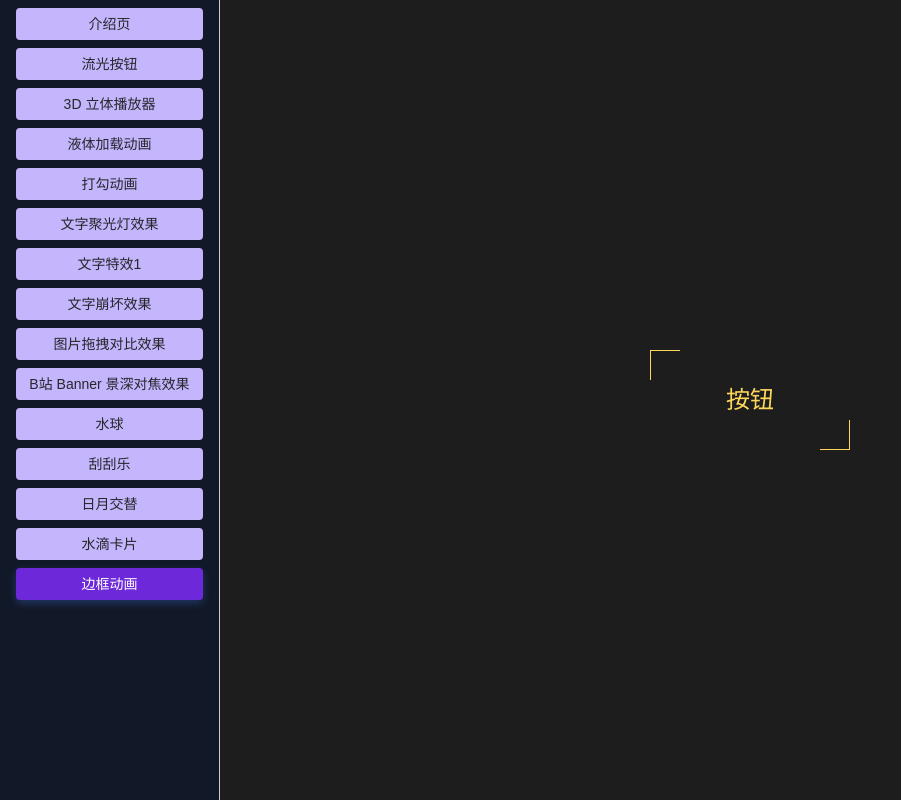
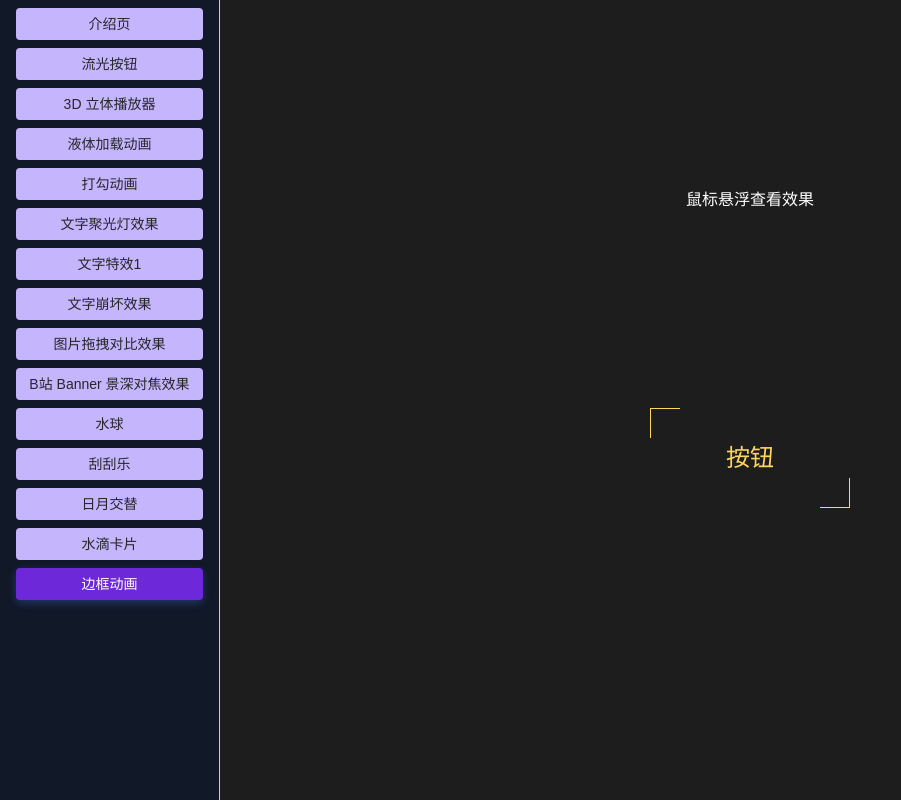
Before and after one commit to gossypol/effect-collection, a Vue app: page /border-animation in a window 1280 px wide. Shown: the whole page, without its empty margins (0-901 px from the left). Built offline with nearby package versions, Linux system fonts and the light colour scheme.

Commit message:
feat: :sparkles: 边框动画按钮新增提示

```diff
--- a/src/views/border-animation/index.vue
+++ b/src/views/border-animation/index.vue
@@ -1,5 +1,6 @@
 <template>
   <div class="graph">
+    <div class="tips">鼠标悬浮查看效果</div>
     <div class="button">按钮</div>
   </div>
 </template>
@@ -14,6 +15,14 @@ export default {};
   display: flex;
   justify-content: center;
   align-items: center;
+  flex-direction: column;
+
+  .tips {
+    font-size: 16px;
+    margin-top: -100px;
+    margin-bottom: 200px;
+    color: #FFFFFF;
+  }
 
   .button {
     width: 200px;
```
